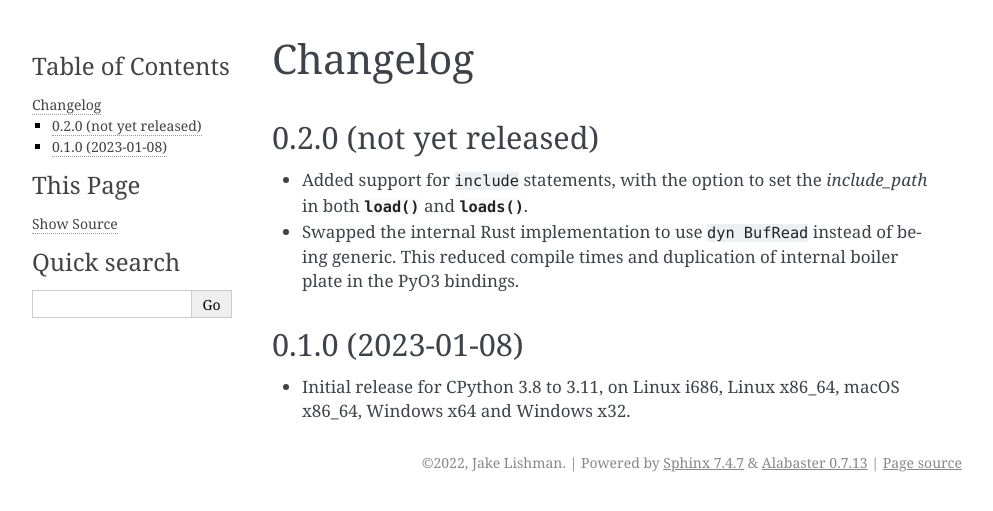
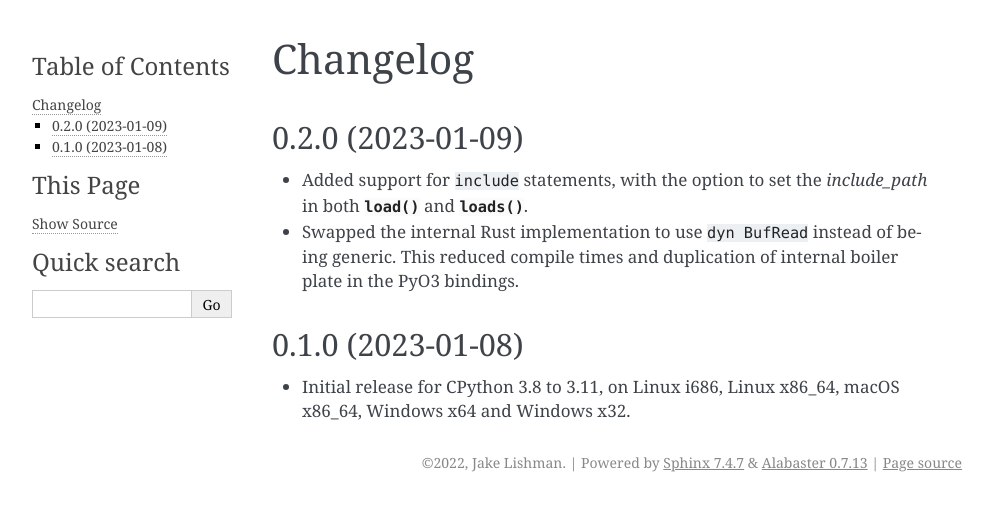
Before and after one commit to jakelishman/qiskit-qasm2, a Sphinx documentation site: the page built from docs/changelog.rst, in a window 1280 px wide. Shown: the top 511 px of the page, without its empty margins (148-1141 px from the left). Built offline with Sphinx 7.4.7, drawn with Linux system fonts in a browser that asks for light colours; the version number is read from the project's files by our own code.

```diff
--- a/Cargo.toml
+++ b/Cargo.toml
@@ -1,6 +1,6 @@
 [package]
 name = "qiskit-qasm2"
-version = "0.1.0"
+version = "0.2.0"
 edition = "2021"
 
 [lib]
--- a/docs/changelog.rst
+++ b/docs/changelog.rst
@@ -2,8 +2,8 @@
 Changelog
 =========
 
-0.2.0 (not yet released)
-========================
+0.2.0 (2023-01-09)
+==================
 
 * Added support for ``include`` statements, with the option to set the `include_path` in both
   :func:`.load` and :func:`.loads`.
```
Also changed, not shown: 2 other files.
